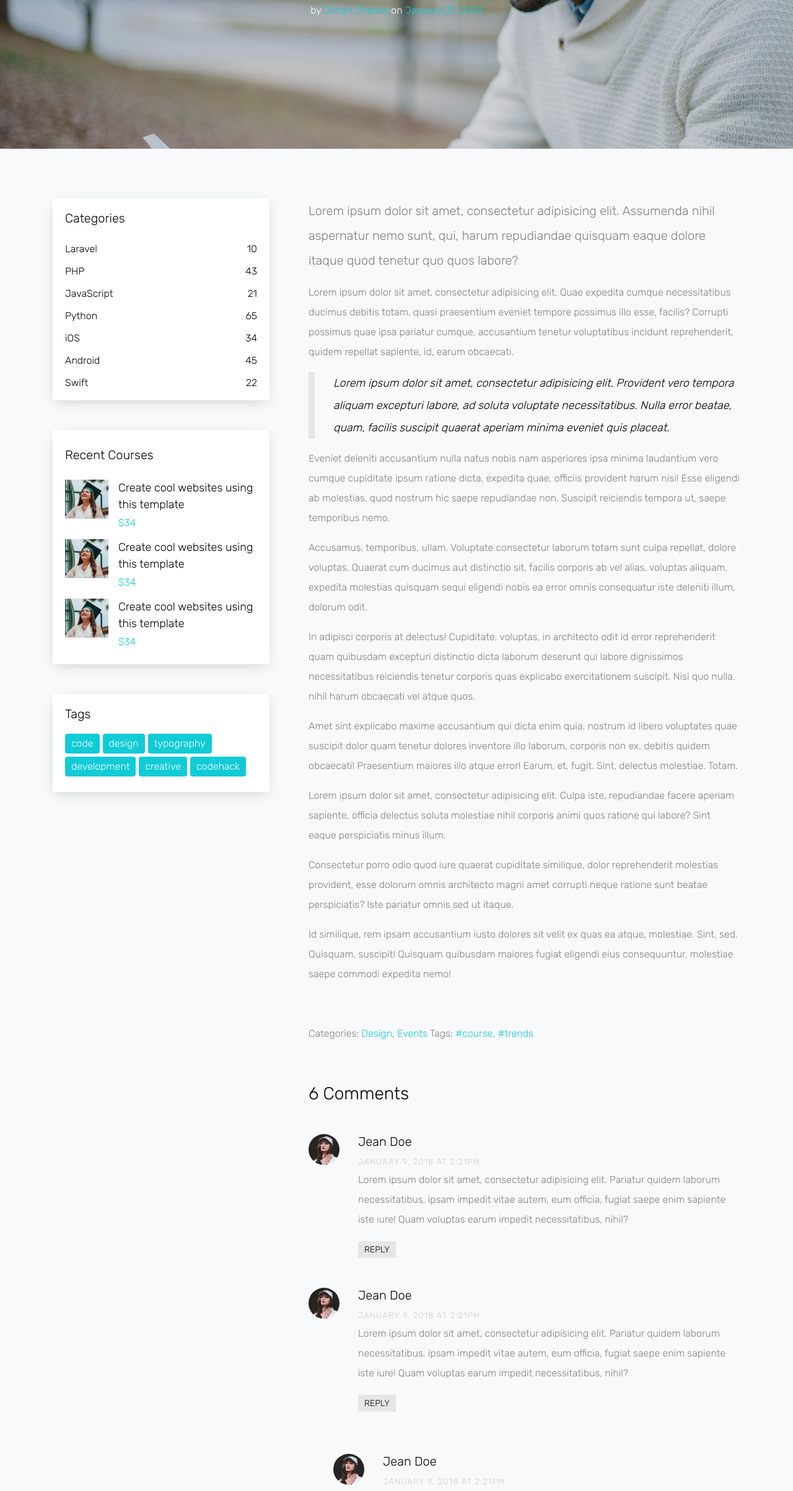
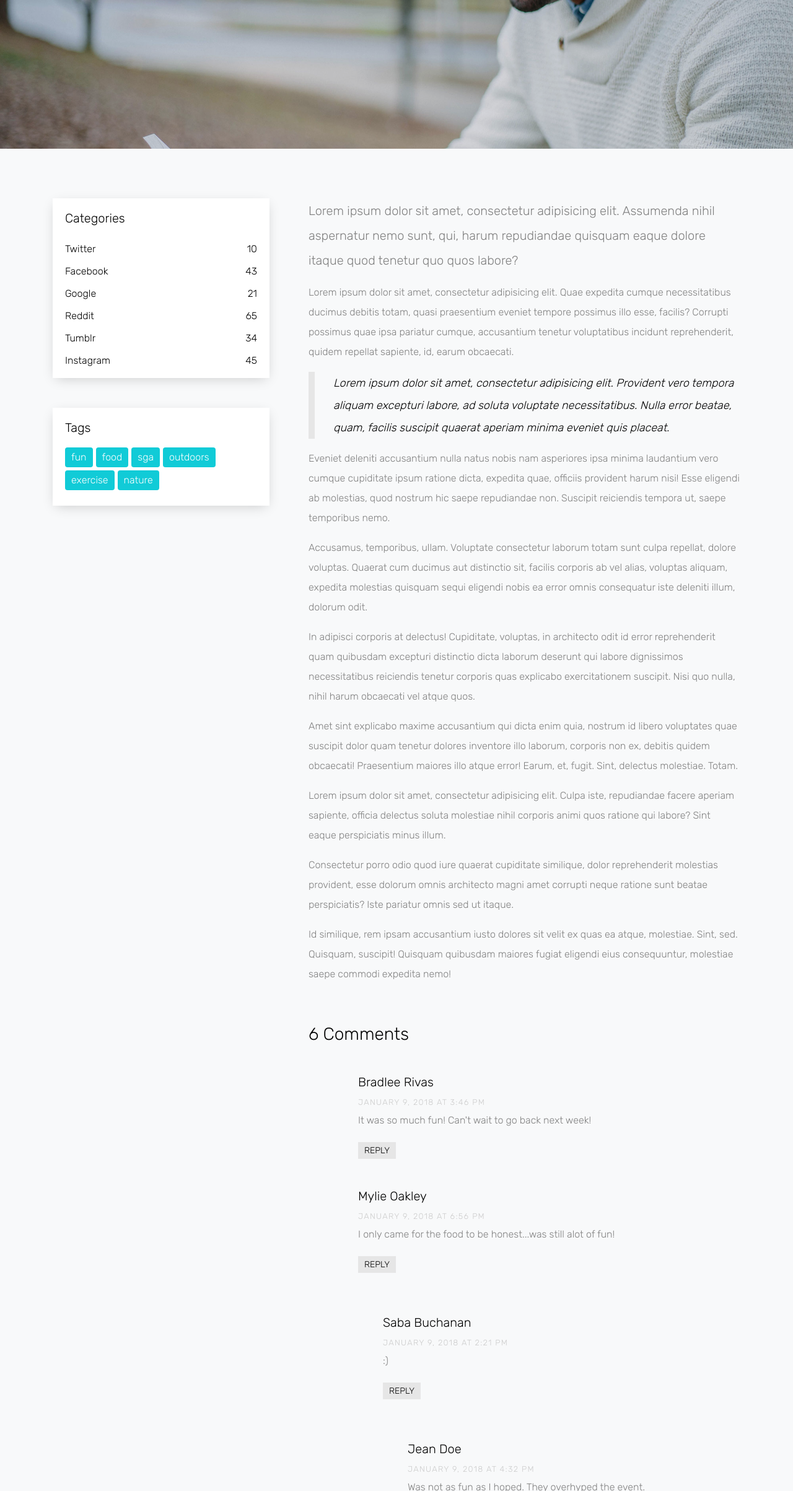
Before and after one commit to Danielle504/CollegeConnect, a plain HTML site: page Web Server 2/university/blog-single.html in a window 1280 px wide. Shown: the part 394-2800 px from the top of the page at 62% size. Drawn offline with Linux system fonts and the light colour scheme; files whose address does not match are found by name.

Commit message:
Update blog-single.html
finished basic template for blogs single

```diff
--- a/Web Server 2/university/blog-single.html
+++ b/Web Server 2/university/blog-single.html
@@ -1,7 +1,7 @@
 <!doctype html>
 <html lang="en">
   <head>
-    <title>Free Education Template by Colorlib</title>
+    <title>College Connect</title>
     <meta charset="utf-8">
     <meta name="viewport" content="width=device-width, initial-scale=1, shrink-to-fit=no">
 
@@ -34,7 +34,7 @@
               <li class="nav-item">
                 <a class="nav-link active" href="index.html">Home</a>
               </li>
-              <li class="nav-item dropdown">
+              <!-- <li class="nav-item dropdown">
                 <a class="nav-link dropdown-toggle" href="courses.html" id="dropdown04" data-toggle="dropdown" aria-haspopup="true" aria-expanded="false">Courses</a>
                 <div class="dropdown-menu" aria-labelledby="dropdown04">
                   <a class="dropdown-item" href="courses.html">HTML</a>
@@ -44,16 +44,16 @@
                   <a class="dropdown-item" href="courses.html">Python</a>
                 </div>
 
-              </li>
+              </li> -->
 
               <li class="nav-item dropdown">
-                <a class="nav-link dropdown-toggle" href="#" id="dropdown05" data-toggle="dropdown" aria-haspopup="true" aria-expanded="false">Categories</a>
+                <a class="nav-link dropdown-toggle" href="#" id="dropdown05" data-toggle="dropdown" aria-haspopup="true" aria-expanded="false">Social Media</a>
                 <div class="dropdown-menu" aria-labelledby="dropdown05">
-                  <a class="dropdown-item" href="#">HTML</a>
-                  <a class="dropdown-item" href="#">WordPress</a>
-                  <a class="dropdown-item" href="#">Laravel</a>
-                  <a class="dropdown-item" href="#">JavaScript</a>
-                  <a class="dropdown-item" href="#">Python</a>
+                  <a class="dropdown-item" href="#">Instagram</a>
+                  <a class="dropdown-item" href="#">Facebook</a>
+                  <a class="dropdown-item" href="#">Twitter</a>
+                  <a class="dropdown-item" href="#">Tumblr</a>
+                  <a class="dropdown-item" href="#">Reddit</a>
                 </div>
 
               </li>
@@ -85,8 +85,8 @@
           <div class="col-md-12 text-center">
 
             <div class="mb-5 element-animate">
-              <h1 class="mb-2">Even the all-powerful Pointing has no control about the blind texts</h1>
-              <p class="bcrumb">by <a href="#">Johan Charles</a> on <a href="#">January 20, 2018</a></p>
+              <h1 class="mb-2">Event Description</h1>
+              <!-- <p class="bcrumb">by <a href="#">Johan Charles</a> on <a href="#">January 20, 2018</a></p> -->
             </div>
 
           </div>
@@ -116,71 +116,68 @@
                   <p>Lorem ipsum dolor sit amet, consectetur adipisicing elit. Culpa iste, repudiandae facere aperiam sapiente, officia delectus soluta molestiae nihil corporis animi quos ratione qui labore? Sint eaque perspiciatis minus illum.</p>
                   <p>Consectetur porro odio quod iure quaerat cupiditate similique, dolor reprehenderit molestias provident, esse dolorum omnis architecto magni amet corrupti neque ratione sunt beatae perspiciatis? Iste pariatur omnis sed ut itaque.</p>
                   <p>Id similique, rem ipsam accusantium iusto dolores sit velit ex quas ea atque, molestiae. Sint, sed. Quisquam, suscipit! Quisquam quibusdam maiores fugiat eligendi eius consequuntur, molestiae saepe commodi expedita nemo!</p>
-                  <div class="pt-5">
-                    <p>Categories:  <a href="#">Design</a>, <a href="#">Events</a>  Tags: <a href="#">#course</a>, <a href="#">#trends</a></p>
-                  </div>
 
 
                   <div class="pt-5">
                     <h3 class="mb-5">6 Comments</h3>
                     <ul class="comment-list">
                       <li class="comment">
-                        <div class="vcard bio">
+                        <!-- <div class="vcard bio">
                           <img src="images/person_1.jpg" alt="Image placeholder">
-                        </div>
+                        </div> -->
                         <div class="comment-body">
-                          <h3>Jean Doe</h3>
-                          <div class="meta">January 9, 2018 at 2:21pm</div>
-                          <p>Lorem ipsum dolor sit amet, consectetur adipisicing elit. Pariatur quidem laborum necessitatibus, ipsam impedit vitae autem, eum officia, fugiat saepe enim sapiente iste iure! Quam voluptas earum impedit necessitatibus, nihil?</p>
+                          <h3>Bradlee Rivas</h3>
+                          <div class="meta">January 9, 2018 at 3:46 pm</div>
+                          <p>It was so much fun! Can't wait to go back next week!</p>
                           <p><a href="#" class="reply">Reply</a></p>
                         </div>
                       </li>
 
                       <li class="comment">
-                        <div class="vcard bio">
+                        <!-- <div class="vcard bio">
                           <img src="images/person_1.jpg" alt="Image placeholder">
-                        </div>
+                        </div> -->
                         <div class="comment-body">
-                          <h3>Jean Doe</h3>
-                          <div class="meta">January 9, 2018 at 2:21pm</div>
-                          <p>Lorem ipsum dolor sit amet, consectetur adipisicing elit. Pariatur quidem laborum necessitatibus, ipsam impedit vitae autem, eum officia, fugiat saepe enim sapiente iste iure! Quam voluptas earum impedit necessitatibus, nihil?</p>
+                          <h3>Mylie Oakley</h3>
+                          <div class="meta">January 9, 2018 at 6:56 pm</div>
+                          <p>I only came for the food to be honest...was still alot of fun!</p>
                           <p><a href="#" class="reply">Reply</a></p>
                         </div>
 
                         <ul class="children">
                           <li class="comment">
-                            <div class="vcard bio">
+                            <!-- <div class="vcard bio">
                               <img src="images/person_1.jpg" alt="Image placeholder">
-                            </div>
+                            </div> -->
                             <div class="comment-body">
-                              <h3>Jean Doe</h3>
-                              <div class="meta">January 9, 2018 at 2:21pm</div>
-                              <p>Lorem ipsum dolor sit amet, consectetur adipisicing elit. Pariatur quidem laborum necessitatibus, ipsam impedit vitae autem, eum officia, fugiat saepe enim sapiente iste iure! Quam voluptas earum impedit necessitatibus, nihil?</p>
+                              <h3>Saba Buchanan</h3>
+                              <div class="meta">January 9, 2018 at 2:21 pm</div>
+                              <p>:)</p>
                               <p><a href="#" class="reply">Reply</a></p>
                             </div>
 
 
                             <ul class="children">
                               <li class="comment">
-                                <div class="vcard bio">
+                                <!-- <div class="vcard bio">
                                   <img src="images/person_1.jpg" alt="Image placeholder">
-                                </div>
+                                </div> -->
                                 <div class="comment-body">
                                   <h3>Jean Doe</h3>
-                                  <div class="meta">January 9, 2018 at 2:21pm</div>
-                                  <p>Lorem ipsum dolor sit amet, consectetur adipisicing elit. Pariatur quidem laborum necessitatibus, ipsam impedit vitae autem, eum officia, fugiat saepe enim sapiente iste iure! Quam voluptas earum impedit necessitatibus, nihil?</p>
+                                  <div class="meta">January 9, 2018 at 4:32 pm</div>
+                                  <p>Was not as fun as I hoped. They overhyped the event.</p>
                                   <p><a href="#" class="reply">Reply</a></p>
                                 </div>
 
                                   <ul class="children">
                                     <li class="comment">
-                                      <div class="vcard bio">
+                                      <!-- <div class="vcard bio">
                                         <img src="images/person_1.jpg" alt="Image placeholder">
-                                      </div>
+                                      </div> -->
                                       <div class="comment-body">
-                                        <h3>Jean Doe</h3>
+                                        <h3>Abul Frame</h3>
                                         <div class="meta">January 9, 2018 at 2:21pm</div>
-                                        <p>Lorem ipsum dolor sit amet, consectetur adipisicing elit. Pariatur quidem laborum necessitatibus, ipsam impedit vitae autem, eum officia, fugiat saepe enim sapiente iste iure! Quam voluptas earum impedit necessitatibus, nihil?</p>
+                                        <p>Ehh, it was okay. Could've done something else but it wasn't a total waste of time. Check it out nonetheless!</p>
                                         <p><a href="#" class="reply">Reply</a></p>
                                       </div>
                                     </li>
@@ -192,13 +189,13 @@
                       </li>
 
                       <li class="comment">
-                        <div class="vcard bio">
+                        <!-- <div class="vcard bio">
                           <img src="images/person_1.jpg" alt="Image placeholder">
-                        </div>
+                        </div> -->
                         <div class="comment-body">
-                          <h3>Jean Doe</h3>
+                          <h3>Ochaco Uraraka</h3>
                           <div class="meta">January 9, 2018 at 2:21pm</div>
-                          <p>Lorem ipsum dolor sit amet, consectetur adipisicing elit. Pariatur quidem laborum necessitatibus, ipsam impedit vitae autem, eum officia, fugiat saepe enim sapiente iste iure! Quam voluptas earum impedit necessitatibus, nihil?</p>
+                          <p>Definitely the best event I've been to all semester!</p>
                           <p><a href="#" class="reply">Reply</a></p>
                         </div>
                       </li>
@@ -244,17 +241,16 @@
             <div class="block-24 mb-5">
               <h3 class="heading">Categories</h3>
               <ul>
-                <li><a href="#">Laravel <span>10</span></a></li>
-                <li><a href="#">PHP <span>43</span></a></li>
-                <li><a href="#">JavaScript <span>21</span></a></li>
-                <li><a href="#">Python <span>65</span></a></li>
-                <li><a href="#">iOS <span>34</span></a></li>
-                <li><a href="#">Android <span>45</span></a></li>
-                <li><a href="#">Swift <span>22</span></a></li>
+                <li><a href="#">Twitter <span>10</span></a></li>
+                <li><a href="#">Facebook <span>43</span></a></li>
+                <li><a href="#">Google <span>21</span></a></li>
+                <li><a href="#">Reddit <span>65</span></a></li>
+                <li><a href="#">Tumblr <span>34</span></a></li>
+                <li><a href="#">Instagram <span>45</span></a></li>
               </ul>
             </div>
 
-            <div class="block-25 mb-5">
+            <!-- <div class="block-25 mb-5">
               <div class="heading">Recent Courses</div>
               <ul>
                 <li>
@@ -291,17 +287,17 @@
                   </a>
                 </li>
               </ul>
-            </div>
+            </div> -->
 
             <div class="block-26">
               <h3 class="heading">Tags</h3>
               <ul>
-                <li><a href="#">code</a></li>
-                <li><a href="#">design</a></li>
-                <li><a href="#">typography</a></li>
-                <li><a href="#">development</a></li>
-                <li><a href="#">creative</a></li>
-                <li><a href="#">codehack</a></li>
+                <li><a href="#">fun</a></li>
+                <li><a href="#">food</a></li>
+                <li><a href="#">sga</a></li>
+                <li><a href="#">outdoors</a></li>
+                <li><a href="#">exercise</a></li>
+                <li><a href="#">nature</a></li>
               </ul>
             </div>
 
@@ -312,34 +308,13 @@
       </div>
     </div>
 
-
-
-    <div class="py-5 block-22">
-      <div class="container">
-        <div class="row align-items-center">
-          <div class="col-md-6 mb-4 mb-md-0 pr-md-5">
-            <h2 class="heading">Create cool websites</h2>
-            <p>Lorem ipsum dolor sit amet consectetur adipisicing elit. Nisi accusantium optio und.</p>
-          </div>
-          <div class="col-md-6">
-            <form action="#" class="subscribe">
-              <div class="form-group">
-                <input type="email" class="form-control email" placeholder="Enter email">
-                <input type="submit" class="btn btn-primary submit" value="Subscribe">
-              </div>
-            </form>
-          </div>
-        </div>
-      </div>
-    </div>
-
     <footer class="site-footer">
       <div class="container">
         <div class="row mb-5">
-          <div class="col-md-6 col-lg-3 mb-5 mb-lg-0">
+          <!-- <div class="col-md-6 col-lg-3 mb-5 mb-lg-0">
             <h3>University</h3>
             <p>Perferendis eum illum voluptatibus dolore tempora consequatur minus asperiores temporibus.</p>
-          </div>
+          </div> -->
           <div class="col-md-6 col-lg-3 mb-5 mb-lg-0">
             <h3 class="heading">Quick Link</h3>
             <div class="row">
@@ -365,31 +340,31 @@
             <h3 class="heading">Blog</h3>
             <div class="block-21 d-flex mb-4">
               <div class="text">
-                <h3 class="heading mb-0"><a href="#">Consectetur Adipisicing Elit</a></h3>
+                <h3 class="heading mb-0"><a href="#">Corrie Sears</a></h3>
                 <div class="meta">
-                  <div><a href="#"><span class="ion-android-calendar"></span> May 29, 2018</a></div>
-                  <div><a href="#"><span class="ion-android-person"></span> Admin</a></div>
-                  <div><a href="#"><span class="ion-chatbubble"></span> 19</a></div>
+                  <div><a href="#"><span class="ion-android-calendar"></span> November 17, 2019</a></div>
+                  <div><a href="#"><span class="ion-android-person"></span> SuperAdmin</a></div>
+                  <div><a href="#"><span class="ion-chatbubble"></span> 32</a></div>
                 </div>
               </div>
             </div>
             <div class="block-21 d-flex mb-4">
               <div class="text">
-                <h3 class="heading mb-0"><a href="#">Dolore Tempora Consequatur</a></h3>
+                <h3 class="heading mb-0"><a href="#">Anne Peralta</a></h3>
                 <div class="meta">
-                  <div><a href="#"><span class="ion-android-calendar"></span> May 29, 2018</a></div>
+                  <div><a href="#"><span class="ion-android-calendar"></span> October 14, 2019</a></div>
                   <div><a href="#"><span class="ion-android-person"></span> Admin</a></div>
-                  <div><a href="#"><span class="ion-chatbubble"></span> 19</a></div>
+                  <div><a href="#"><span class="ion-chatbubble"></span> 10</a></div>
                 </div>
               </div>
             </div>
             <div class="block-21 d-flex mb-4">
               <div class="text">
-                <h3 class="heading mb-0"><a href="#">Perferendis eum illum</a></h3>
+                <h3 class="heading mb-0"><a href="#">Chris Castro</a></h3>
                 <div class="meta">
-                  <div><a href="#"><span class="ion-android-calendar"></span> May 29, 2018</a></div>
-                  <div><a href="#"><span class="ion-android-person"></span> Admin</a></div>
-                  <div><a href="#"><span class="ion-chatbubble"></span> 19</a></div>
+                  <div><a href="#"><span class="ion-android-calendar"></span> August 29, 2019</a></div>
+                  <div><a href="#"><span class="ion-android-person"></span> RSO</a></div>
+                  <div><a href="#"><span class="ion-chatbubble"></span> 6</a></div>
                 </div>
               </div>
             </div>
@@ -398,9 +373,10 @@
             <h3 class="heading">Contact Information</h3>
             <div class="block-23">
               <ul>
-                <li><span class="icon ion-android-pin"></span><span class="text">203 Fake St. Mountain View, San Francisco, California, USA</span></li>
-                <li><a href="#"><span class="icon ion-ios-telephone"></span><span class="text">+2 392 3929 210</span></a></li>
-                <li><a href="#"><span class="icon ion-android-mail"></span><span class="text">info@yourdomain.com</span></a></li>
+                <li><span class="icon ion-android-pin"></span><span class="text">P. Sherman 42 Wallaby Way, Sydney</span></li>
+                <li><a href="#"><span class="icon ion-ios-telephone"></span><span class="text">+1 205 647 8942</span></a></li>
+                <li><a href="#"><span class="icon ion-android-mail"></span><span class="text">college_connect@gmail.com</span></a>
+                </li>
                 <li><span class="icon ion-android-time"></span><span class="text">Monday &mdash; Friday 8:00am - 5:00pm</span></li>
               </ul>
             </div>
@@ -410,7 +386,7 @@
           <div class="col-md-12 text-center copyright">
 
             <p class="float-md-left"><!-- Link back to Colorlib can't be removed. Template is licensed under CC BY 3.0. -->
-Copyright &copy;<script>document.write(new Date().getFullYear());</script> All rights reserved | This template is made with <i class="fa fa-heart" aria-hidden="true"></i> by <a href="https://colorlib.com" target="_blank" class="text-primary">Colorlib</a>
+
 <!-- Link back to Colorlib can't be removed. Template is licensed under CC BY 3.0. --></p>
             <p class="float-md-right">
               <a href="#" class="fa fa-facebook p-2"></a>
```
